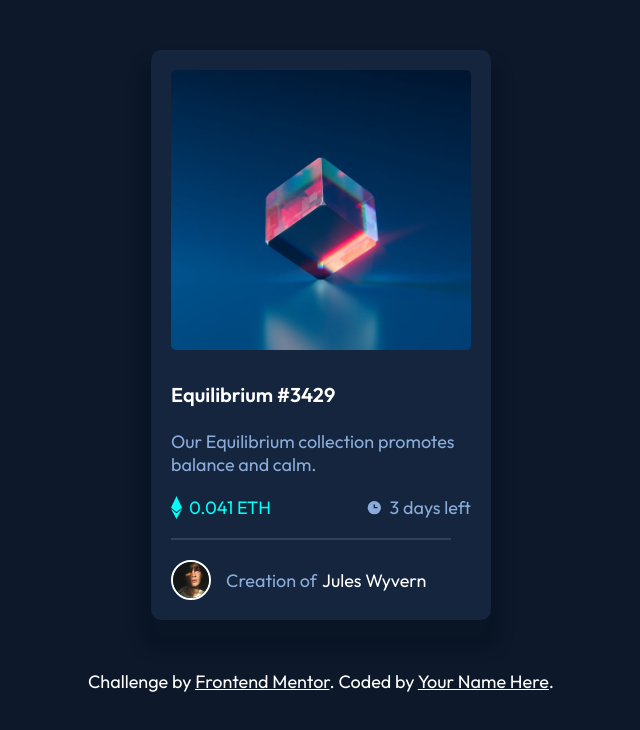
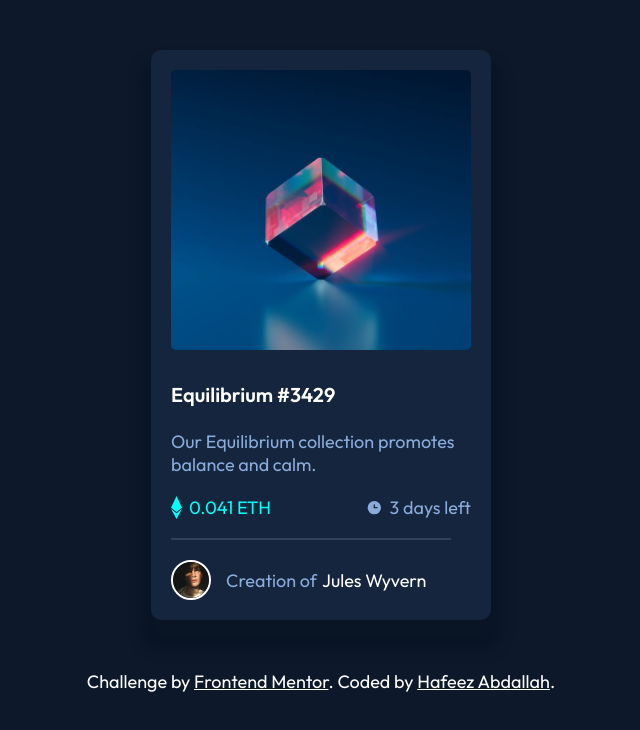
Before and after one commit to elfreeze/nft-preview-card-component-main, a plain HTML site: page index.html in a window 1280 px wide. Shown: the whole page, without its empty margins (319-959 px from the left). Drawn offline with Linux system fonts and the light colour scheme.

Commit message:
Update index.html

```diff
--- a/index.html
+++ b/index.html
@@ -35,7 +35,7 @@
 
   <footer class="attribution">
     Challenge by <a href="https://www.frontendmentor.io?ref=challenge" target="_blank">Frontend Mentor</a>.
-    Coded by <a href="#">Your Name Here</a>.
+    Coded by <a href="https://hafeez.netlify.app/" target="_blank">Hafeez Abdallah</a>.
   </footer>
 </body>
 </html>
```
